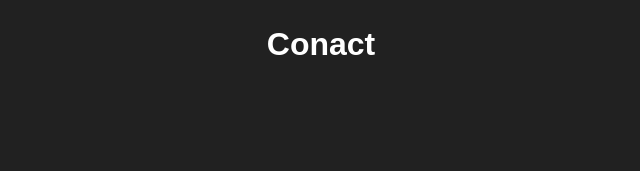
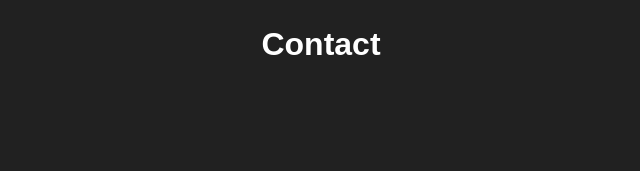
Before and after one commit to Ma902/portfolio_PPE1, a plain HTML site: page html/contact.html in a window 1280 px wide. Shown: the top 171 px of the page, 319-959 px from the left. Drawn offline with Linux system fonts and the light colour scheme.

Commit message:
check errors 24/01/2023

```diff
--- a/html/contact.html
+++ b/html/contact.html
@@ -7,7 +7,7 @@
 </head>
 <body class="contact">
     <center>
-        <h1>Conact</h1>
+        <h1>Contact</h1>
         <br><br><br><br><br>
         <a href="https://www.linkedin.com/in/maxence-villet-schoumaker-328106250/">
             <img src="../assets/LinkedIn.png" alt="LinkedIn" class="qrcode">
```
